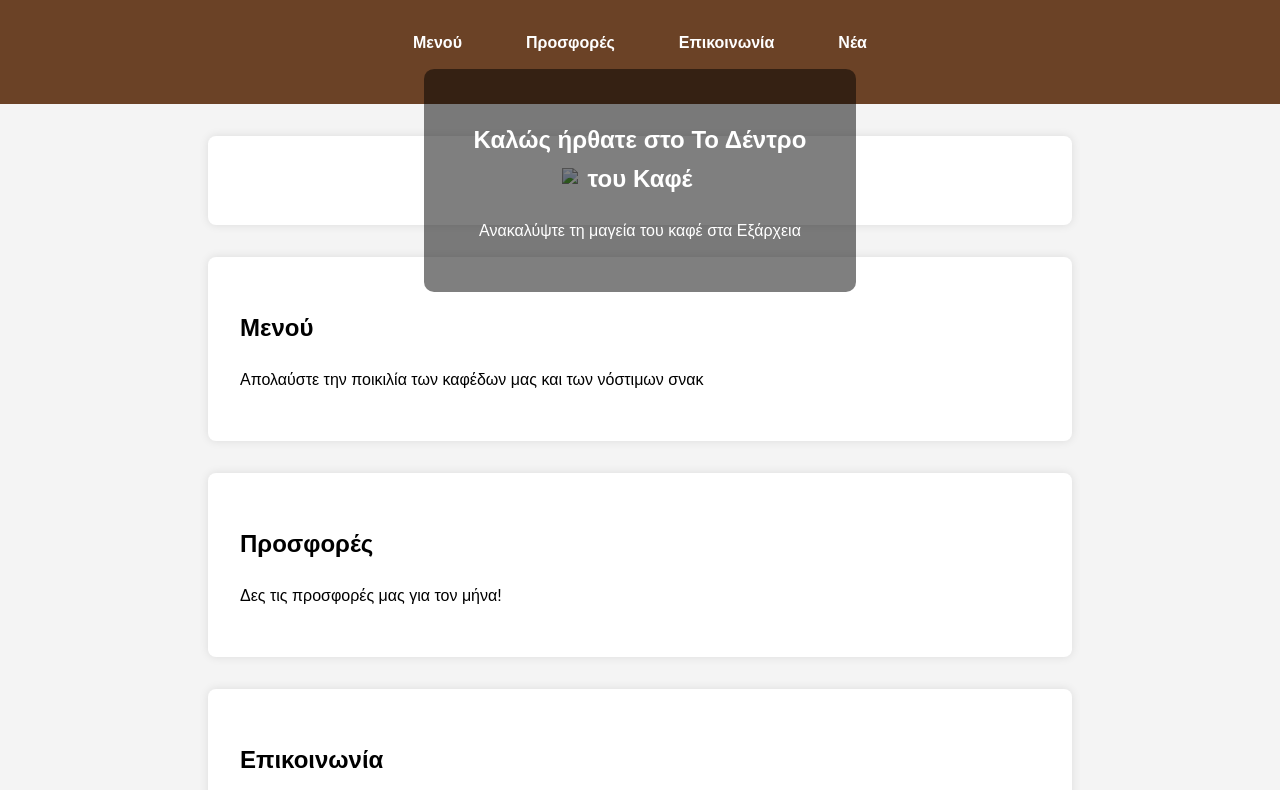
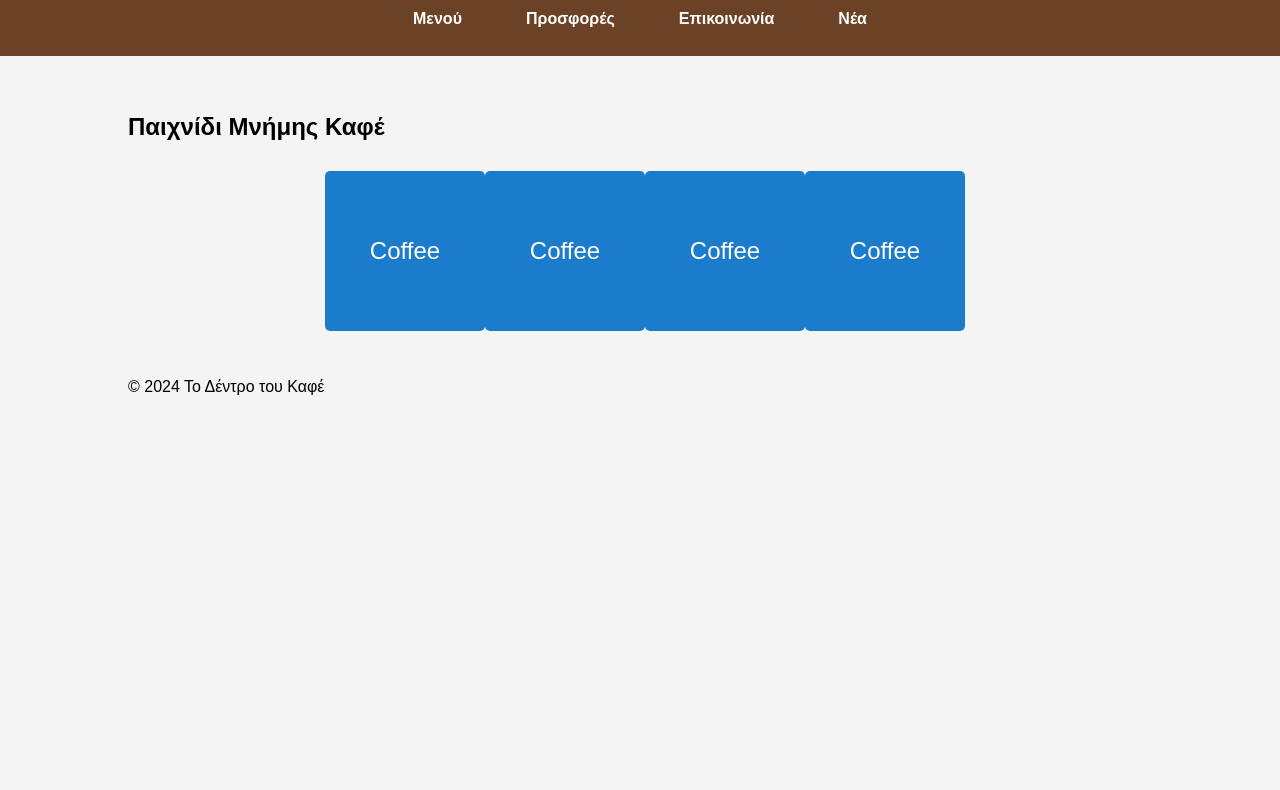
Before and after one commit to gtolikas/educational-game, a plain HTML site: page index.html in a window 1280 px wide. Shown: the part 112-902 px from the top of the page. After the commit the page ends 800 px from the top, so only its background shows below. Drawn offline with Linux system fonts and the light colour scheme.

Commit message:
Add coffee memory game without images

```diff
--- a/index.html
+++ b/index.html
@@ -8,6 +8,7 @@
 </head>
 <body>
     <header>
+        <div class="container">
             <h1>Το Δέντρο του Καφέ</h1>
             <nav>
                 <ul>
@@ -17,36 +18,40 @@
                     <li><a href="#news">Νέα</a></li>
                 </ul>
             </nav>
+        </div>
     </header>
     <main>
-        <section id="hero">
-            <img src="cafe-image.jpg" alt="Το Δέντρο του Καφέ">
-            <div class="hero-text">
-                <h2>Καλώς ήρθατε στο Το Δέντρο του Καφέ</h2>
-                <p>Ανακαλύψτε τη μαγεία του καφέ στα Εξάρχεια</p>
+        <!-- Άλλες ενότητες της ιστοσελίδας -->
+
+        <section id="game">
+            <div class="container">
+                <h2>Παιχνίδι Μνήμης Καφέ</h2>
+                <div class="memory-game">
+                    <div class="memory-card" data-framework="espresso">
+                        <div class="front-face">Espresso</div>
+                        <div class="back-face">Coffee</div>
                     </div>
-        </section>
-        <section id="menu">
-            <h2>Μενού</h2>
-            <p>Απολαύστε την ποικιλία των καφέδων μας και των νόστιμων σνακ</p>
-        </section>
-        <section id="offers">
-            <h2>Προσφορές</h2>
-            <p>Δες τις προσφορές μας για τον μήνα!</p>
-        </section>
-        <section id="contact">
-            <h2>Επικοινωνία</h2>
-            <p>Διεύθυνση: Χαριλάου Τρικούπη 89, Εξάρχεια, Αθήνα</p>
-            <p>Τηλέφωνο: 215-5503754</p>
-            <p>Email: info@todentrotoukaffe.gr</p>
-        </section>
-        <section id="news">
-            <h2>Νέα</h2>
-            <p>Μείνετε ενημερωμένοι για τα τελευταία νέα μας!</p>
+                    <div class="memory-card" data-framework="espresso">
+                        <div class="front-face">Espresso</div>
+                        <div class="back-face">Coffee</div>
+                    </div>
+                    <div class="memory-card" data-framework="cappuccino">
+                        <div class="front-face">Cappuccino</div>
+                        <div class="back-face">Coffee</div>
+                    </div>
+                    <div class="memory-card" data-framework="cappuccino">
+                        <div class="front-face">Cappuccino</div>
+                        <div class="back-face">Coffee</div>
+                    </div>
+                    <!-- Προσθέστε περισσότερες κάρτες εδώ -->
+                </div>
+            </div>
         </section>
     </main>
     <footer>
+        <div class="container">
             <p>&copy; 2024 Το Δέντρο του Καφέ</p>
+        </div>
     </footer>
     <script src="scripts.js"></script>
 </body>
--- a/scripts.js
+++ b/scripts.js
@@ -1,3 +1,65 @@
-document.addEventListener('DOMContentLoaded', function() {
-    // Προσθήκη λειτουργιών αργότερα
+document.addEventListener('DOMContentLoaded', () => {
+    const cards = document.querySelectorAll('.memory-card');
+
+    let hasFlippedCard = false;
+    let lockBoard = false;
+    let firstCard, secondCard;
+
+    function flipCard() {
+        if (lockBoard) return;
+        if (this === firstCard) return;
+
+        this.classList.add('flip');
+
+        if (!hasFlippedCard) {
+            // First click
+            hasFlippedCard = true;
+            firstCard = this;
+
+            return;
+        }
+
+        // Second click
+        secondCard = this;
+
+        checkForMatch();
+    }
+
+    function checkForMatch() {
+        let isMatch = firstCard.dataset.framework === secondCard.dataset.framework;
+
+        isMatch ? disableCards() : unflipCards();
+    }
+
+    function disableCards() {
+        firstCard.removeEventListener('click', flipCard);
+        secondCard.removeEventListener('click', flipCard);
+
+        resetBoard();
+    }
+
+    function unflipCards() {
+        lockBoard = true;
+
+        setTimeout(() => {
+            firstCard.classList.remove('flip');
+            secondCard.classList.remove('flip');
+
+            resetBoard();
+        }, 1500);
+    }
+
+    function resetBoard() {
+        [hasFlippedCard, lockBoard] = [false, false];
+        [firstCard, secondCard] = [null, null];
+    }
+
+    (function shuffle() {
+        cards.forEach(card => {
+            let randomPos = Math.floor(Math.random() * 12);
+            card.style.order = randomPos;
+        });
+    })();
+
+    cards.forEach(card => card.addEventListener('click', flipCard));
 });
--- a/style.css
+++ b/style.css
@@ -6,10 +6,15 @@ body {
     padding: 0;
 }
 
+.container {
+    width: 80%;
+    margin: 0 auto;
+}
+
 header {
     background-color: #6b4226;
     color: white;
-    padding: 2rem 0;
+    padding: 1rem 0;
     text-align: center;
 }
 
@@ -29,7 +34,7 @@ nav ul li {
 nav ul li a {
     color: white;
     text-decoration: none;
-    padding: 1rem;
+    padding: 0.5rem 1rem;
     display: block;
     font-weight: bold;
 }
@@ -38,39 +43,54 @@ nav ul li a:hover {
     background-color: #4d2e1e;
 }
 
-#hero {
-    position: relative;
-    text-align: center;
-    color: white;
+#game {
+    padding: 2rem 0;
 }
 
-#hero img {
-    width: 100%;
-    height: auto;
+.memory-game {
+    display: flex;
+    flex-wrap: wrap;
+    justify-content: space-around;
+    width: 640px;
+    margin: 0 auto;
 }
 
-.hero-text {
-    position: absolute;
-    top: 50%;
-    left: 50%;
-    transform: translate(-50%, -50%);
-    background-color: rgba(0, 0, 0, 0.5);
-    padding: 2rem;
-    border-radius: 10px;
+.memory-card {
+    width: calc(25% - 10px);
+    height: 150px;
+    margin: 5px;
+    position: relative;
+    transform: scale(1);
+    transform-style: preserve-3d;
+    transition: transform 0.5s;
 }
 
-section {
-    padding: 2rem;
-    margin: 2rem auto;
-    max-width: 800px;
-    background: white;
-    border-radius: 8px;
-    box-shadow: 0 0 10px rgba(0, 0, 0, 0.1);
+.memory-card:active {
+    transform: scale(0.97);
+    transition: transform 0.2s;
 }
 
-footer {
-    background-color: #6b4226;
+.memory-card.flip {
+    transform: rotateY(180deg);
+}
+
+.memory-card .front-face,
+.memory-card .back-face {
+    width: 100%;
+    height: 100%;
+    padding: 5px;
+    position: absolute;
+    border-radius: 5px;
+    background: #1c7ccc;
+    backface-visibility: hidden;
+    display: flex;
+    align-items: center;
+    justify-content: center;
     color: white;
-    text-align: center;
-    padding: 1rem;
+    font-size: 1.5rem;
 }
+
+.memory-card .front-face {
+    background: #ffcd3c;
+    transform: rotateY(180deg);
+}
```
Lines whose indentation alone changed are shown as unchanged.
